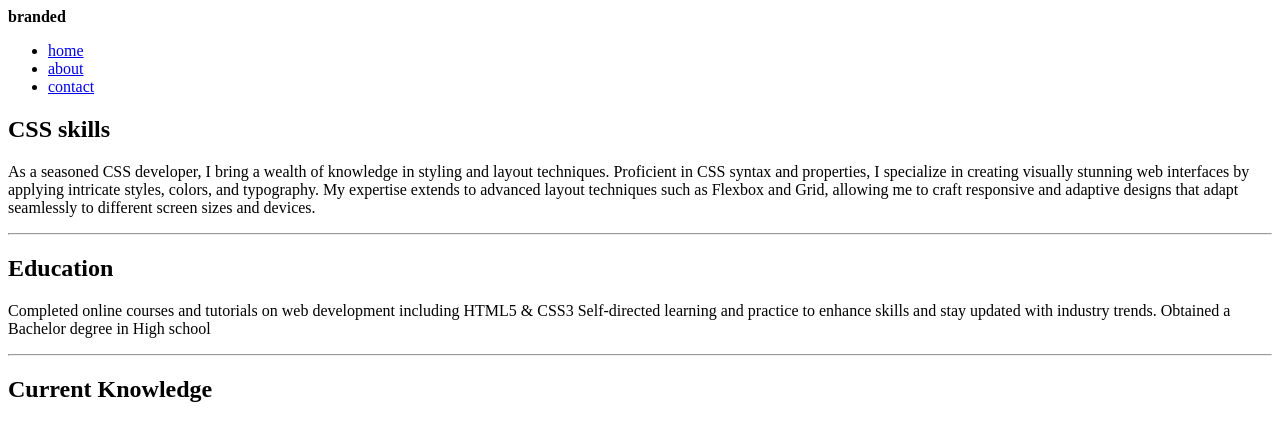
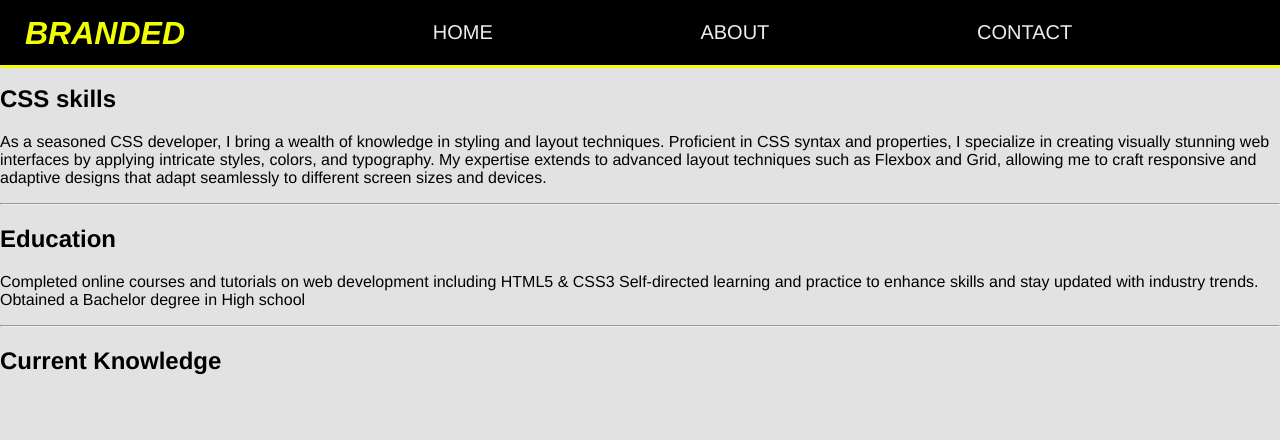
Before and after one commit to Ekgrafx/html-clothing-Website, a plain HTML site: page contact.html in a window 1280 px wide. Drawn offline with Linux system fonts and the light colour scheme; the site is published under a folder, as on GitHub Pages, so addresses that start at the root find nothing.

Commit message:
updated all file paths to link correctly

```diff
--- a/contact.html
+++ b/contact.html
@@ -4,16 +4,16 @@
     <meta charset="UTF-8" />
     <meta name="viewport" content="width=device-width, initial-scale=1.0" />
     <title>Praise Yah</title>
-    <link rel="stylesheet" href="/contact.css" />
+    <link rel="stylesheet" href="contact.css" />
   </head>
   <body>
     <header>
       <nav>
         <b>branded</b>
         <ul>
-          <li><a href="/index.html">home</a></li>
-          <li><a href="/about.html">about</a></li>
-          <li><a href="/contact.html">contact</a></li>
+          <li><a href="index.html">home</a></li>
+          <li><a href="about.css">about</a></li>
+          <li><a href="contact.html">contact</a></li>
         </ul>
       </nav>
     </header>
```
Also changed, not shown: about.html (+4 -4 lines), index.html (+3 -3 lines).
